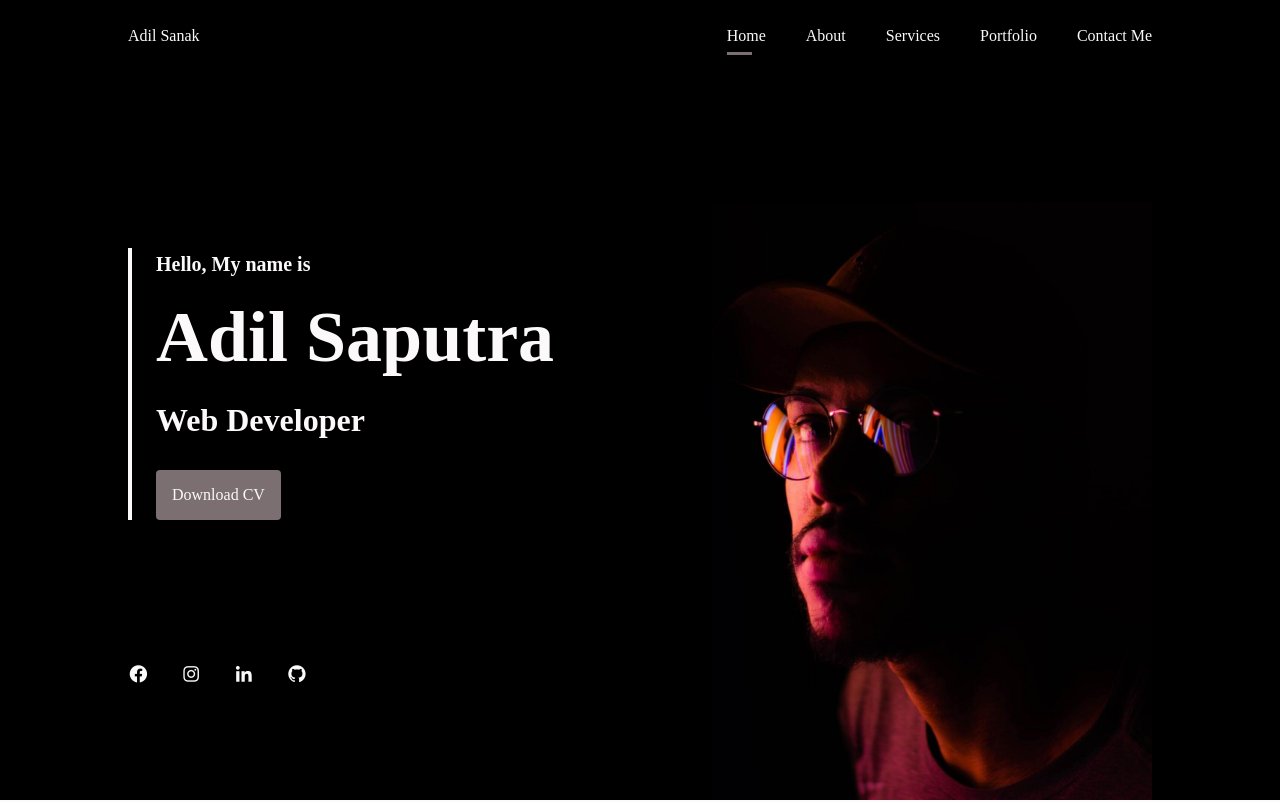
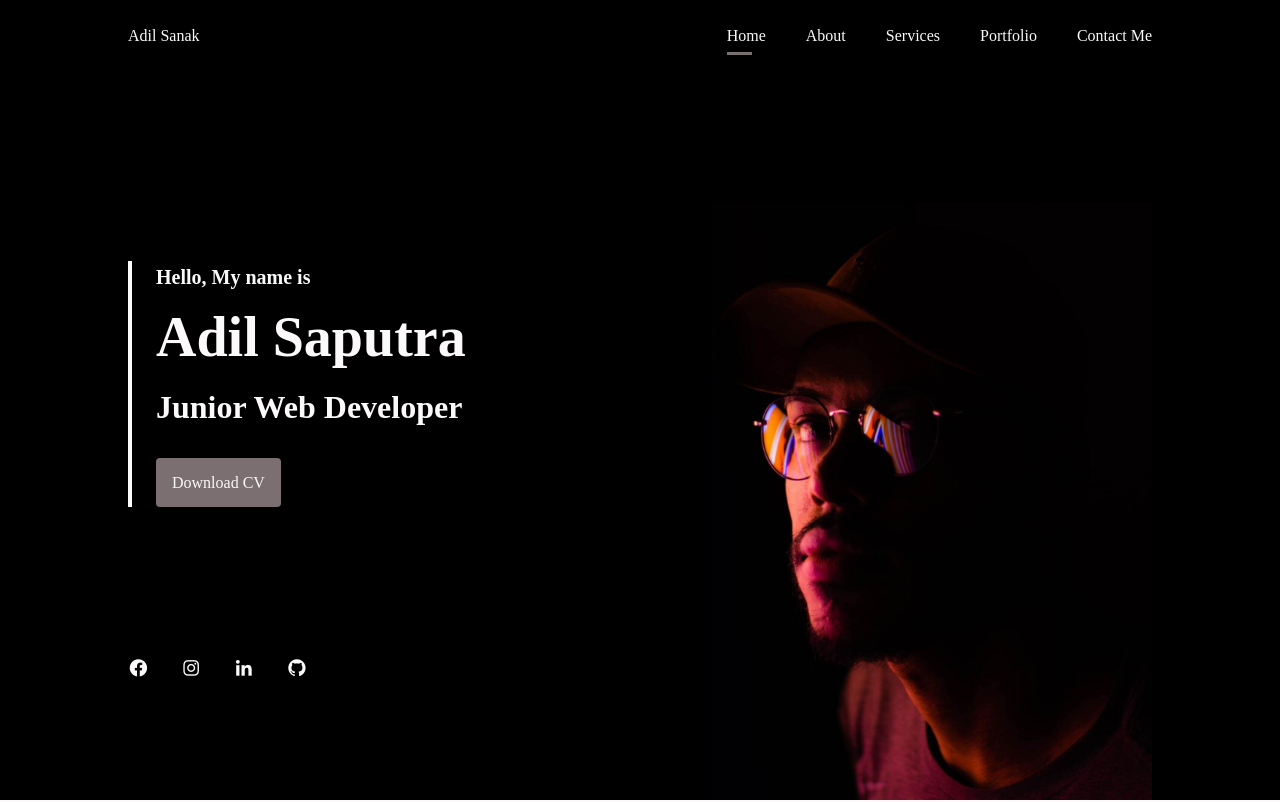
Before and after one commit to adilsaputraduha/portfolio, a plain HTML site: page index.html in a window 1280 px wide. Shown: the top 802 px of the page. Drawn offline with nearby package versions, Linux system fonts and the light colour scheme; a web font is replaced by a local one.

Commit message:
final commit

```diff
--- a/assets/css/style.css
+++ b/assets/css/style.css
@@ -279,7 +279,7 @@ img {
 }
 
 .home-name {
-    font-size: var(--biggest-font-size);
+    font-size: 3.5rem;
 }
 
 .home-greeting,
--- a/assets/js/script.js
+++ b/assets/js/script.js
@@ -17,6 +17,9 @@ showMenu('nav-toggle', 'nav-menu');
 const navLink = document.querySelectorAll('.nav-link');
 
 function linkAction() {
+    navLink.forEach(n => n.classList.remove('active-link'))
+    this.classList.add('active-link')
+
     const navMenu = document.getElementById('nav-menu');
     navMenu.classList.remove('show-menu');
 }
@@ -25,24 +28,24 @@ navLink.forEach(n => n.addEventListener('click', linkAction));
 
 
 // Scroll section active link
-const sections = document.querySelectorAll('section[id]');
+// const sections = document.querySelectorAll('section[id]');
 
-function scrollActive() {
-    const scrollY = window.pageYOffset;
+// function scrollActive() {
+//     const scrollY = window.pageYOffset;
 
-    sections.forEach(current => {
-        const sectionHeight = current.offsetHeight
-        const sectionTop = current.offsetTop - 50
-        sectionId = current.getAttribute('id');
+//     sections.forEach(current => {
+//         const sectionHeight = current.offsetHeight
+//         const sectionTop = current.offsetTop - 50
+//         sectionId = current.getAttribute('id');
 
-        if (scrollY > sectionTop && scrollY <= sectionTop + sectionHeight) {
-            document.querySelector('.nav-menu a[href*=' + sectionId + ']').classList.add('active-link')
-        } else {
-            document.querySelector('.nav-menu a[href*=' + sectionId + ']').classList.remove('active-link')
-        }
-    });
-}
-window.addEventListener('scroll', scrollActive)
+//         if (scrollY > sectionTop && scrollY <= sectionTop + sectionHeight) {
+//             document.querySelector('.nav-menu a[href*=' + sectionId + ']').classList.add('active-link')
+//         } else {
+//             document.querySelector('.nav-menu a[href*=' + sectionId + ']').classList.remove('active-link')
+//         }
+//     });
+// }
+// window.addEventListener('scroll', scrollActive)
 
 
 
@@ -150,7 +153,7 @@ gsap.from('.nav-item', {
     ease: 'expo.out',
     stagger: .2
 })
-gsap.from('.nav-social-icon', {
+gsap.from('.home-social-icon', {
     opacity: 0,
     duration: 2,
     delay: 2.3,
--- a/index.html
+++ b/index.html
@@ -45,7 +45,7 @@
                 <div class="home-data">
                     <span class="home-greeting">Hello, My name is</span>
                     <h1 class="home-name">Adil Saputra</h1>
-                    <span class="home-profession">Web Developer</span>
+                    <span class="home-profession">Junior Web Developer</span>
                     <a href="#" class="button button-light home-button">Download CV</a>
                 </div>
                 <div class="home-social">
@@ -66,6 +66,11 @@
                     <img src="assets/img/home.jpg" alt="Image">
                 </div>
             </div>
+            <!-- <svg xmlns="http://www.w3.org/2000/svg" viewBox="0 0 1440 320">
+                <path fill="#ffffff" fill-opacity="1"
+                    d="M0,160L48,154.7C96,149,192,139,288,154.7C384,171,480,213,576,208C672,203,768,149,864,133.3C960,117,1056,139,1152,160C1248,181,1344,203,1392,213.3L1440,224L1440,320L1392,320C1344,320,1248,320,1152,320C1056,320,960,320,864,320C768,320,672,320,576,320C480,320,384,320,288,320C192,320,96,320,48,320L0,320Z">
+                </path>
+            </svg> -->
         </section>
         <!-- About -->
         <section class="about section bd-container" id="about">
```
